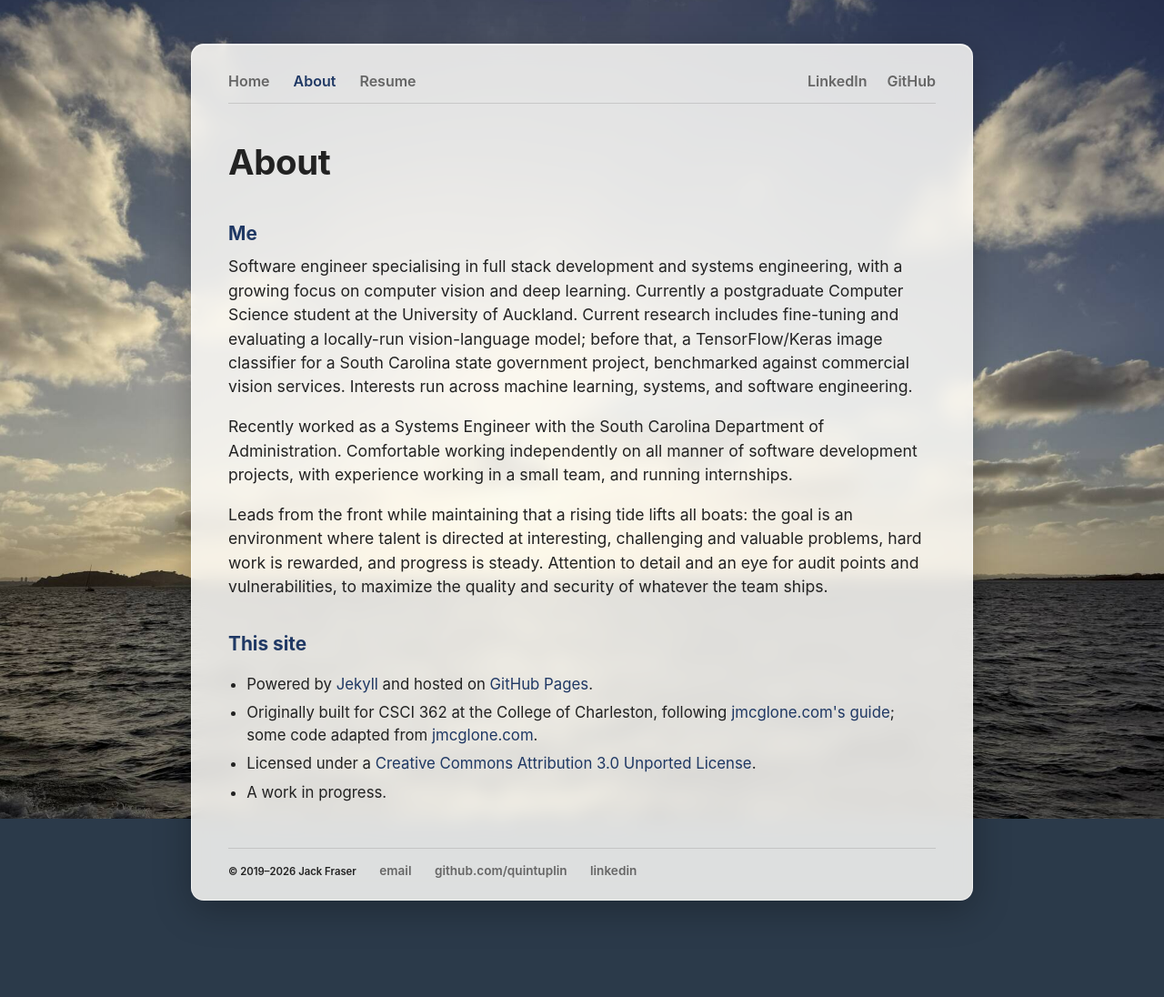
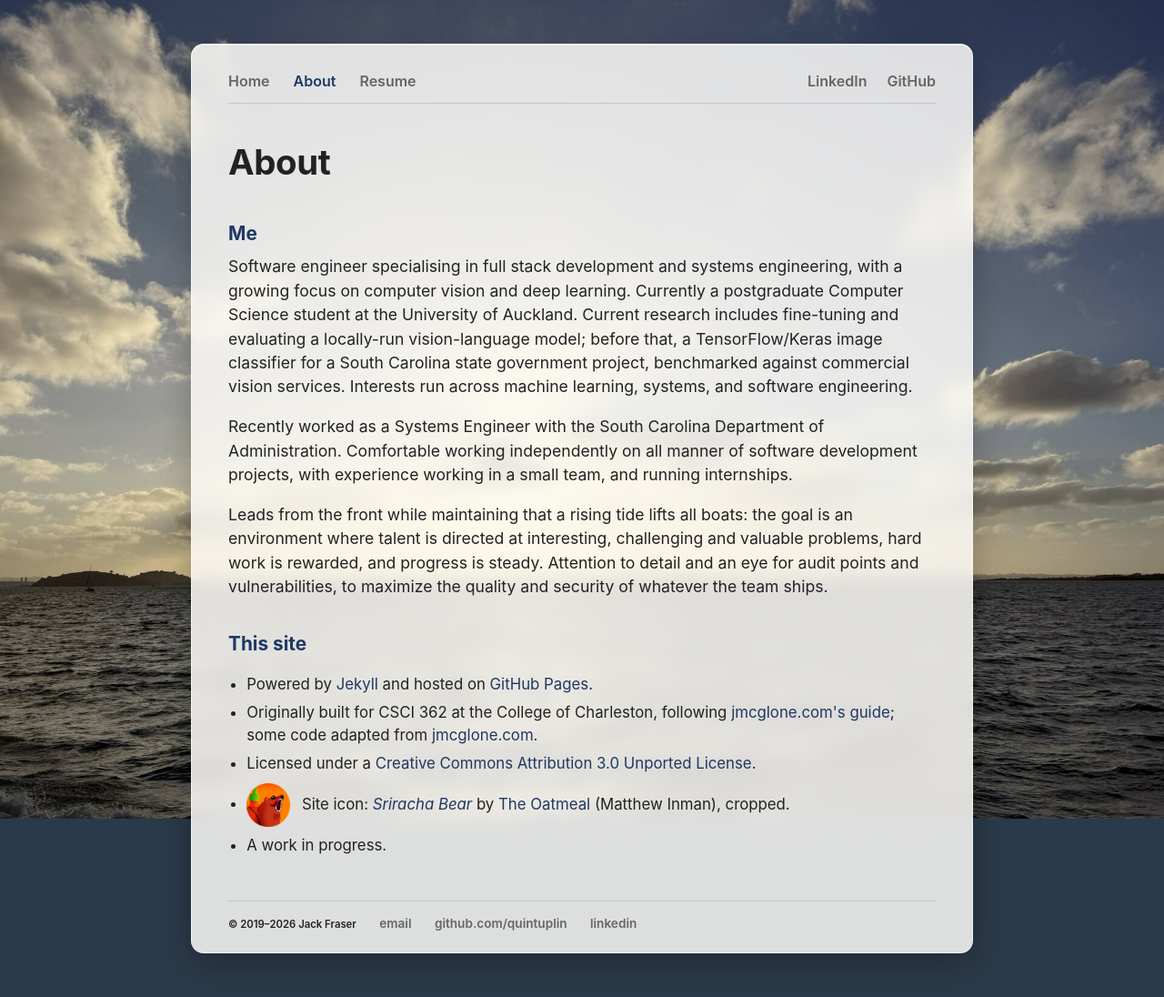
Before and after one commit to Quintuplin/quintuplin.github.io, a Jekyll site: the page built from about/index.html, in a window 1280 px wide. Shown: the whole page at 91% size. Built offline with Jekyll 4.4.1, drawn with Linux system fonts in a browser that asks for light colours; before the commit the page ends 1038 px from its top, so only the background shows below that.

Commit message:
add site icon

```diff
--- a/_layouts/default.html
+++ b/_layouts/default.html
@@ -5,6 +5,9 @@
 	<meta name="viewport" content="width=device-width, initial-scale=1">
 	<title>{{ page.title }}{% if page.title != site.name %} · {{ site.name }}{% endif %}</title>
 	<link rel="stylesheet" type="text/css" href="/css/main.css">
+	<link rel="icon" href="/favicon.ico" sizes="48x48">
+	<link rel="icon" type="image/png" sizes="32x32" href="/assets/favicon-32x32.png">
+	<link rel="apple-touch-icon" sizes="180x180" href="/assets/apple-touch-icon.png">
 </head>
 <body class="page-{{ page.title | slugify }}">
 	<div class="backdrop" aria-hidden="true"></div>
--- a/about/index.html
+++ b/about/index.html
@@ -14,5 +14,6 @@
 		<li>Powered by <a href="https://jekyllrb.com/" title="Jekyll">Jekyll</a> and hosted on <a href="https://github.com/quintuplin/quintuplin.github.io" title="This site on GitHub">GitHub Pages</a>.</li>
 		<li>Originally built for CSCI 362 at the College of Charleston, following <a href="http://jmcglone.com/guides/github-pages/">jmcglone.com's guide</a>; some code adapted from <a href="http://jmcglone.com">jmcglone.com</a>.</li>
 		<li>Licensed under a <a rel="license" href="http://creativecommons.org/licenses/by/3.0/deed.en_US">Creative Commons Attribution 3.0 Unported License</a>.</li>
+		<li><a href="https://theoatmeal.com/blog/merch_march_2012" title="The Oatmeal: Merch, March 2012"><img class="site-icon" src="/assets/icon.png" alt="Site icon: a roaring bear wearing a sriracha bottle as a flamethrower tank" width="48" height="48"></a> Site icon: <cite><a href="https://theoatmeal.com/blog/merch_march_2012">Sriracha Bear</a></cite> by <a href="https://theoatmeal.com/">The Oatmeal</a> (Matthew Inman), cropped.</li>
 		<li>A work in progress.</li>
 	</ul>
--- a/css/main.css
+++ b/css/main.css
@@ -95,6 +95,7 @@
 }
 ul.about li, ul.list-unstyled li { margin-bottom: 6px; }
 ul.list-unstyled small { color: var(--muted); }
+ul.list-unstyled img.site-icon { width: 48px; height: 48px; vertical-align: middle; margin: 2px 8px 2px 0; }
 
 /* Resume: pages rendered to canvas by pdf.js, so they sit on the sheet like paper */
 .resume-pages canvas {
```
Also changed, not shown: assets/apple-touch-icon.png (added), assets/favicon-32x32.png (added), assets/icon.png (added), assets/srirachabear.png (renamed from assets/test.png), favicon.ico (added).
